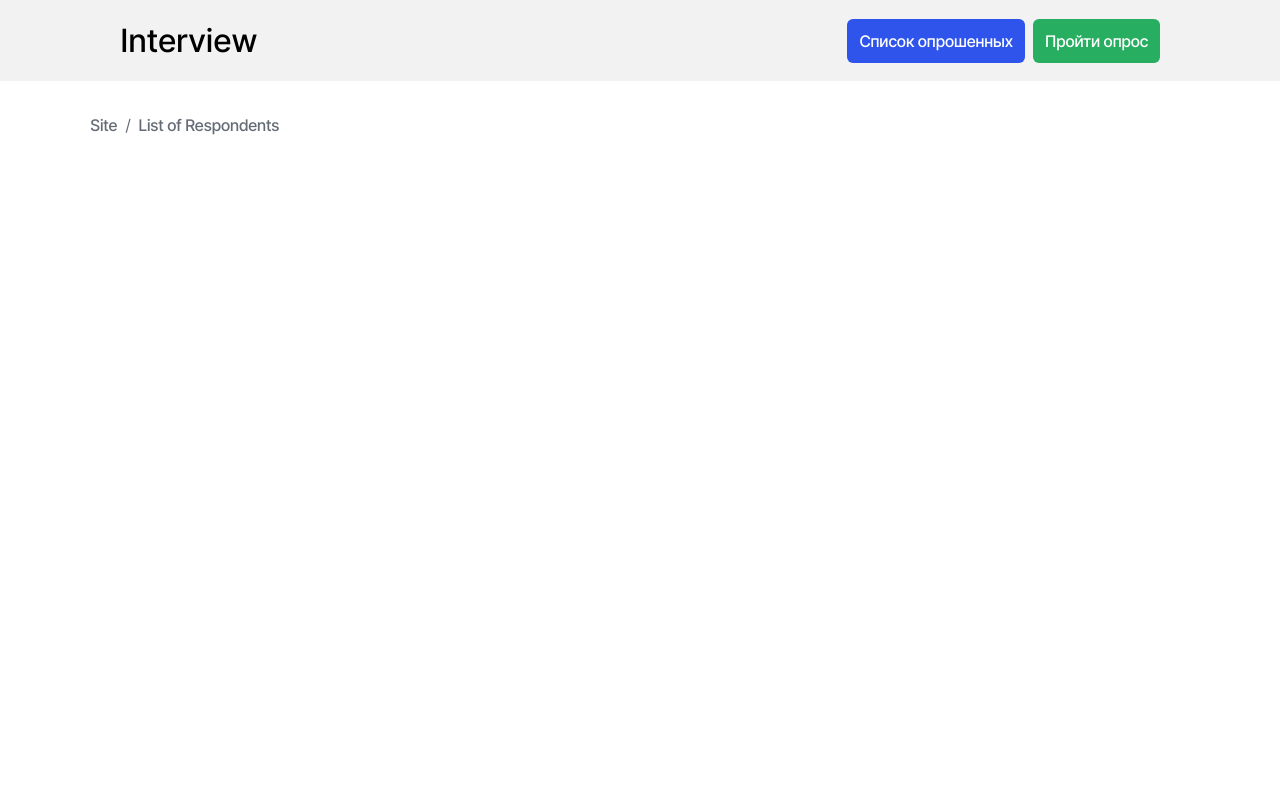
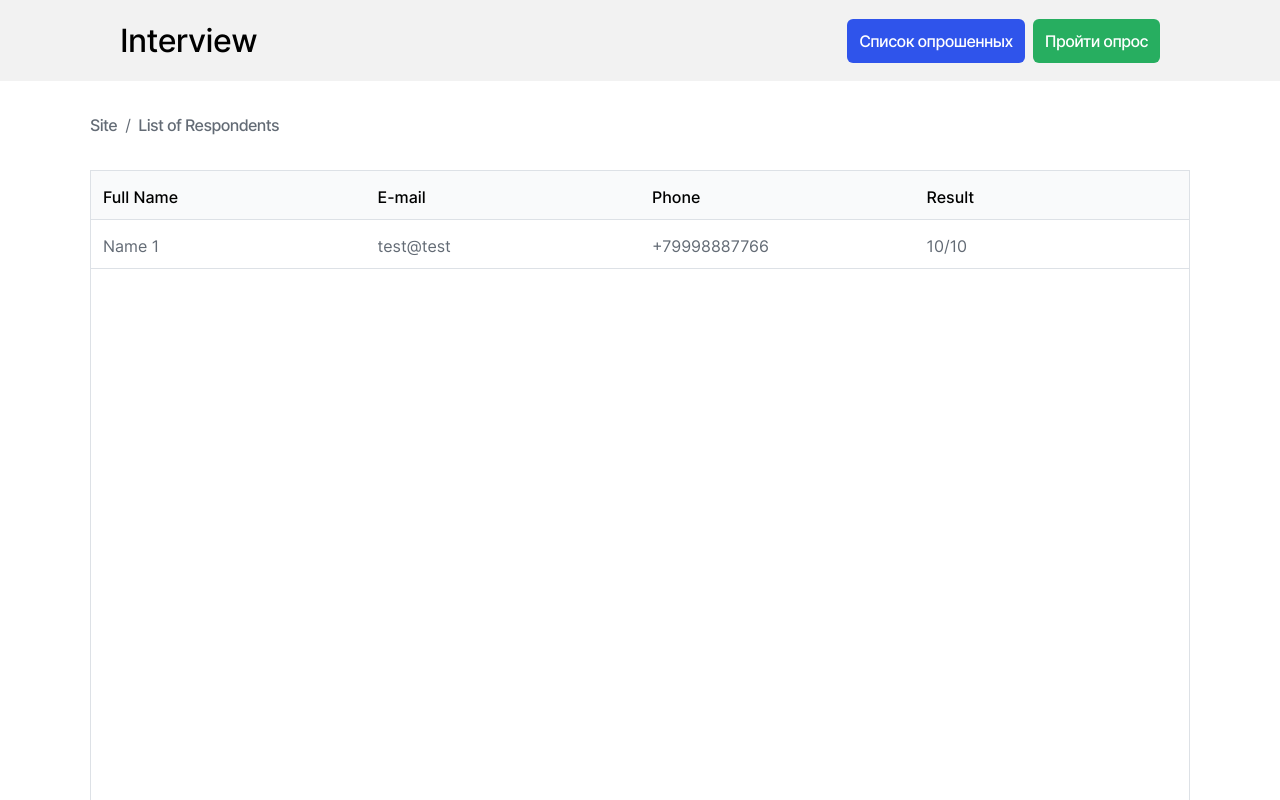
Before and after one commit to AnaBearThis/questionary, a Vue app: page / in a window 1280 px wide. Shown: the top 800 px of the page. Built offline with nearby package versions, Linux system fonts and the light colour scheme.

Commit message:
feature: add table

```diff
--- a/src/App.vue
+++ b/src/App.vue
@@ -13,7 +13,11 @@
             Header
         },
         data() {
-
+            return {
+                respondents: [
+                    {fullName: 'vasya', email: 'test@test.ru', phone: 88888888888, result: '10/10'}
+                ]
+            }
         },
         methods: {
 
--- /dev/null
+++ b/src/components/RespTable.vue
@@ -0,0 +1,72 @@
+<template>
+    <table class="list-of-respondents__table">
+        <thead class="list-of-respondents__table_head">
+            <tr class="list-of-respondents__table_row">
+                <th class="list-of-respondents__table_heading">Full Name</th>
+                <th class="list-of-respondents__table_heading">E-mail</th>
+                <th class="list-of-respondents__table_heading">Phone</th>
+                <th class="list-of-respondents__table_heading">Result</th>
+            </tr>
+        </thead>
+        <tbody class="list-of-respondents__table_body">
+            <tr class="list-of-respondents__table_row">
+                <td class="list-of-respondents__table_cell">Name 1</td>
+                <td class="list-of-respondents__table_cell">test@test</td>
+                <td class="list-of-respondents__table_cell">+79998887766</td>
+                <td class="list-of-respondents__table_cell">10/10</td>
+            </tr>
+        </tbody>
+
+    </table>
+</template>
+
+<script>
+
+    export default {
+
+    }
+</script>
+
+<style>
+    .list-of-respondents__table {
+        margin: 31px 0 0;
+        padding: 0;
+        width: 100%;
+        min-height: 828px;
+        border: 1px solid #DDE1E6;
+        display: grid;
+        align-content: start;
+        grid-template-columns: repeat(4, minmax(150px, 1fr));
+    }
+    .list-of-respondents__table_head {
+        display: contents;
+    }
+    .list-of-respondents__table_body {
+        display: contents;
+    }
+    .list-of-respondents__table_row {
+        display: contents;
+    }
+    .list-of-respondents__table_heading {
+        margin: 0;
+        padding: 12px;
+        height: 24px;
+        background-color: #F9FAFB;
+        font-size: 16px;
+        line-height: 28px;
+        font-weight: 500;
+        text-align: start;
+        border-bottom: 1px solid #DDE1E6;
+    }
+    .list-of-respondents__table_cell {
+        margin: 0;
+        padding: 12px;
+        height: 24px;
+        font-size: 16px;
+        line-height: 28px;
+        font-weight: 400;
+        color: #636B75;
+        text-align: start;
+        border-bottom: 1px solid #DDE1E6;
+    }
+</style>
--- a/src/pages/ListOfRespondents.vue
+++ b/src/pages/ListOfRespondents.vue
@@ -1,14 +1,17 @@
 <template>
     <section class="list-of-respondents">
         <PageHeading v-bind:pageName="pageName"/>
+        <RespTable/>
     </section>
 </template>
 
 <script>
     import PageHeading from '../components/PageHeading.vue';
+    import RespTable from '../components/RespTable.vue';
     export default {
         components: {
             PageHeading,
+            RespTable
         },
         data() {
             return {
```
